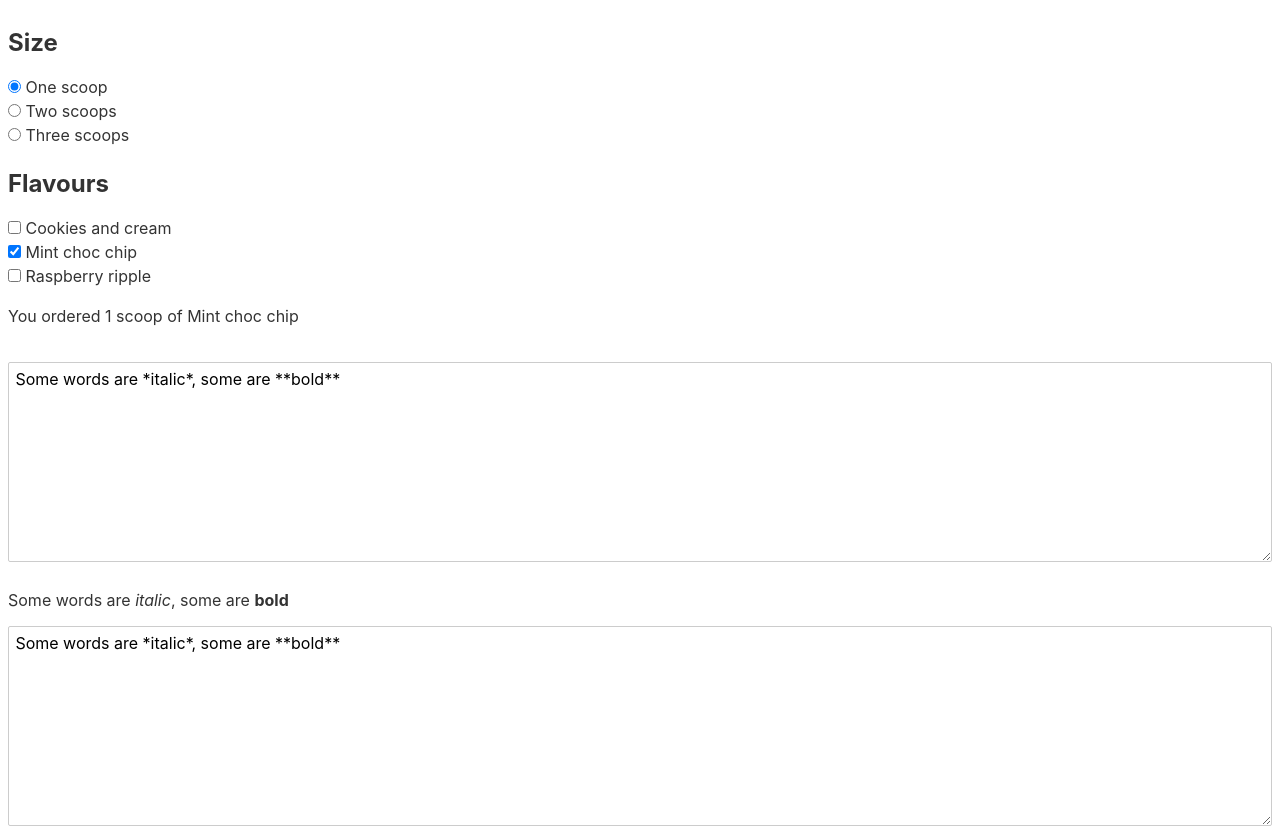
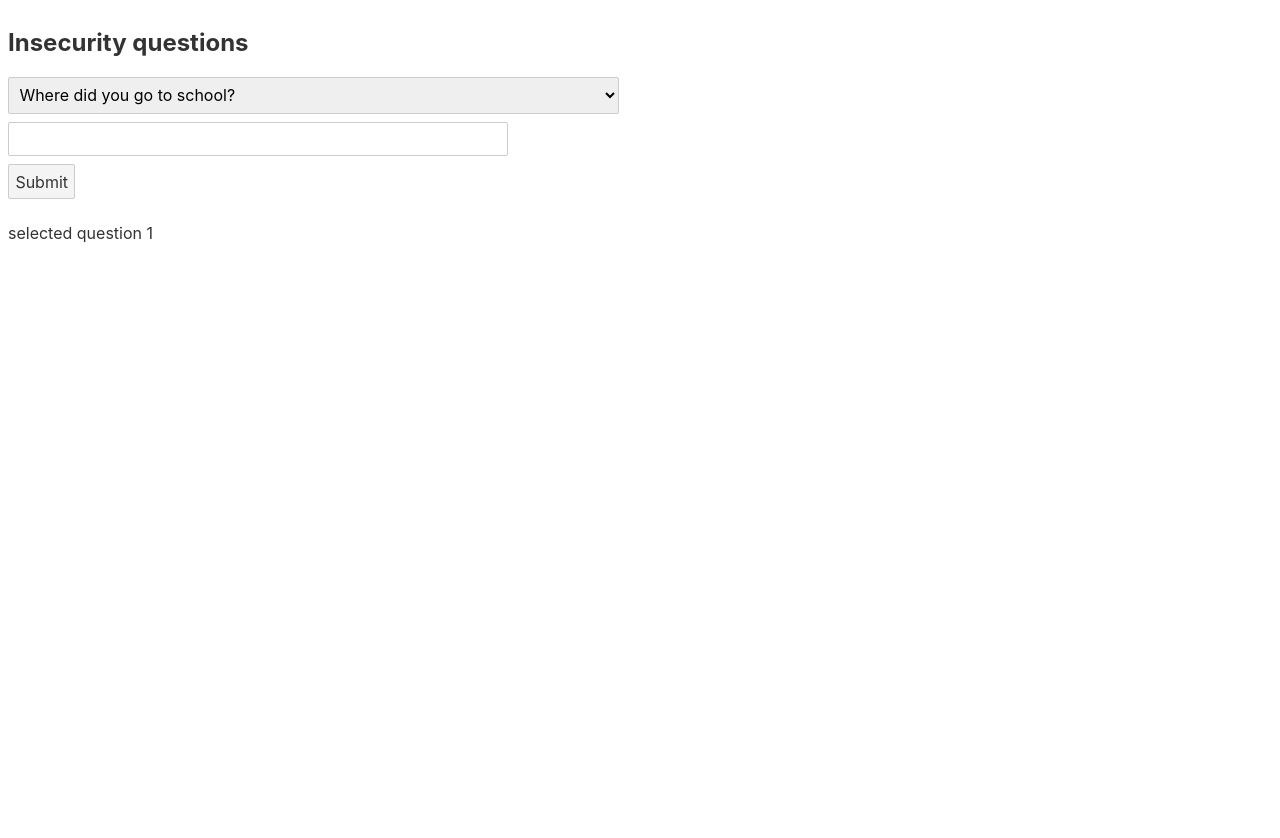
Before and after one commit to Annie-Huang/my-svelte-project2, a Svelte app: page / in a window 1280 px wide. After the commit the page ends 800 px from the top, so only its background shows below. Built offline with nearby package versions, Linux system fonts and the light colour scheme.

Commit message:
Bindings - Select bindings

```diff
--- a/src/App.svelte
+++ b/src/App.svelte
@@ -1,90 +1,44 @@
-<!--From Bindings/Group inputs to -->
+<!--From Bindings/Select bindins to -->
 <script>
-    let scoops = 1;
-    let flavours = ['Mint choc chip'];
-
-    function join(flavours) {
-        if (flavours.length === 1) return flavours[0];
-        return `${flavours.slice(0, -1).join(', ')} and ${flavours[flavours.length - 1]}`;
-    }
-
-    let menu = [
-        'Cookies and cream',
-        'Mint choc chip',
-        'Raspberry ripple'
+    let questions = [
+        { id: 1, text: `Where did you go to school?` },
+        { id: 2, text: `What is your mother's name?` },
+        { id: 3, text: `What is another personal fact that an attacker could easily find with Google?` }
     ];
 
-    import marked from 'marked';
-    let value = `Some words are *italic*, some are **bold**`;
+    let selected;
+
+    let answer = '';
+
+    function handleSubmit() {
+        alert(`answered question ${selected.id} (${selected.text}) with "${answer}"`);
+    }
 </script>
 
 <style>
-    textarea { width: 100%; height: 200px; }
+    input { display: block; width: 500px; max-width: 100%; }
 </style>
 
-<h2>Size</h2>
-<!--Not working for the following one...-->
-<!--{#each menu as scoops, index}-->
-<!--    <label>-->
-<!--        <input type=radio bind:group={scoops} value={index}>-->
-<!--        {index} scoop(s)-->
-<!--    </label>-->
-<!--{/each}-->
+<h2>Insecurity questions</h2>
 
-<label>
-    <input type=radio bind:group={scoops} value={1}>
-    One scoop
-</label>
+<form on:submit|preventDefault={handleSubmit}>
+    <!-- Note that the <option> values are objects rather than strings. Svelte doesn't mind.
+         Because we haven't set an initial value of selected, the binding will set it to the default value
+         (the first in the list) automatically. Be careful though — until the binding is initialised,
+         selected remains undefined, so we can't blindly reference e.g. selected.id in the template.-->
+    <select bind:value={selected} on:change="{() => answer = ''}">
+        {#each questions as question}
+            <option value={question}>
+                {question.text}
+            </option>
+        {/each}
+    </select>
 
-<label>
-    <input type=radio bind:group={scoops} value={2}>
-    Two scoops
-</label>
+    <input bind:value={answer}>
 
-<label>
-    <input type=radio bind:group={scoops} value={3}>
-    Three scoops
-</label>
+    <button disabled={!answer} type=submit>
+        Submit
+    </button>
+</form>
 
-<h2>Flavours</h2>
-
-<!--<label>-->
-<!--    <input type=checkbox bind:group={flavours} value="Cookies and cream">-->
-<!--    Cookies and cream-->
-<!--</label>-->
-
-<!--<label>-->
-<!--    <input type=checkbox bind:group={flavours} value="Mint choc chip">-->
-<!--    Mint choc chip-->
-<!--</label>-->
-
-<!--<label>-->
-<!--    <input type=checkbox bind:group={flavours} value="Raspberry ripple">-->
-<!--    Raspberry ripple-->
-<!--</label>-->
-
-{#each menu as flavour}
-    <label>
-        <input type=checkbox bind:group={flavours} value={flavour}>
-        {flavour}
-    </label>
-{/each}
-
-{#if flavours.length === 0}
-    <p>Please select at least one flavour</p>
-{:else if flavours.length > scoops}
-    <p>Can't order more flavours than scoops!</p>
-{:else}
-    <p>
-        You ordered {scoops} {scoops === 1 ? 'scoop' : 'scoops'}
-        of {join(flavours)}
-    </p>
-{/if}
-
-<br/>
-
-<textarea bind:value={value}></textarea>
-
-{@html marked(value)}
-
-<textarea bind:value></textarea>
+<p>selected question {selected ? selected.id : '[waiting...]'}</p>
```
Also changed, not shown: src/App07.svelte (added, +90 -0 lines).
